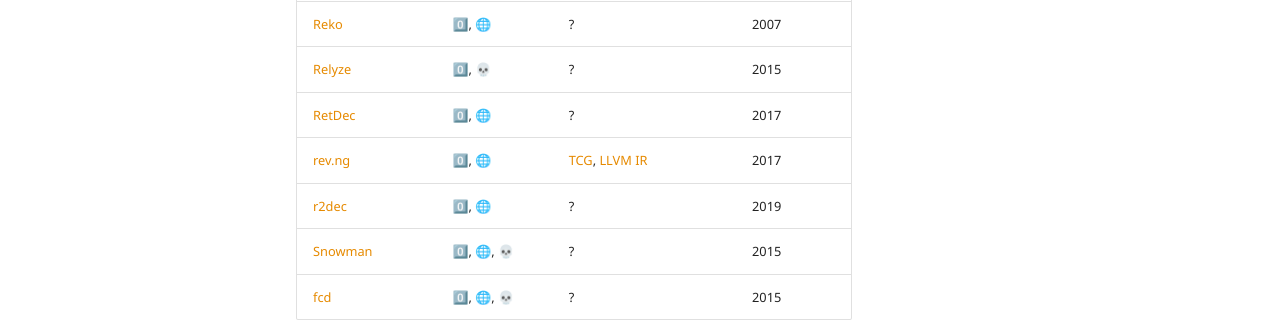
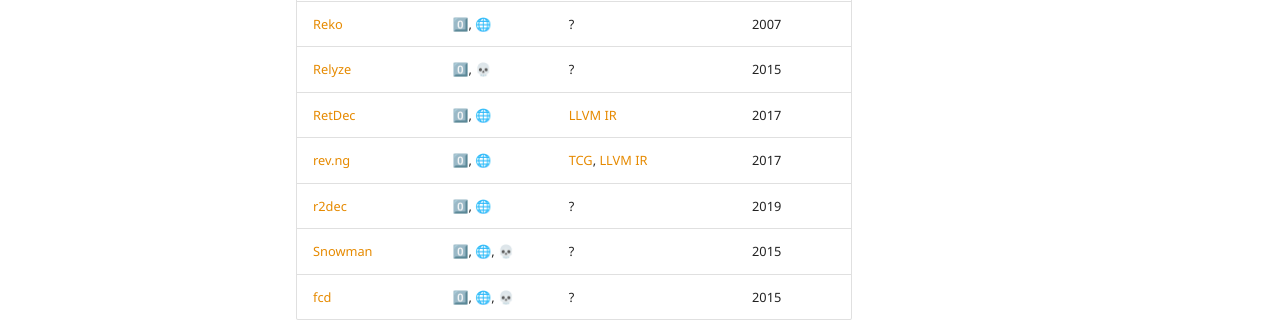
Before and after one commit to mahaloz/decompilation-wiki, an MkDocs documentation site: the page built from docs/decompilers/directory.md, in a window 1280 px wide and 900 px high, scrolled down 698 px. Shown: the part 475-797 px from the top of the window. Built offline with MkDocs 1.6.1 and Material for MkDocs 9.7.7, drawn with Linux system fonts in a browser that asks for light colours; comment, search, counter and statistics services are not loaded.

Commit message:
Update directory.md (#25)

```diff
--- a/docs/decompilers/directory.md
+++ b/docs/decompilers/directory.md
@@ -28,7 +28,7 @@
 | [REC Studio](https://www.backerstreet.com/rec/recdload.htm) | 0️⃣, 💀 | ? | 1997 |
 | [Reko](https://github.com/uxmal/reko) | 0️⃣, 🌐 | ? | 2007 |
 | [Relyze](https://www.relyze.com/) | 0️⃣, 💀 | ? | 2015 |
-| [RetDec](https://github.com/avast/retdec) | 0️⃣, 🌐 | ? | 2017 |
+| [RetDec](https://github.com/avast/retdec) | 0️⃣, 🌐 | [LLVM IR](https://llvm.org/docs/LangRef.html) | 2017 |
 | [rev.ng](https://rev.ng/) | 0️⃣, 🌐 | [TCG](https://www.qemu.org/docs/master/devel/tcg-ops.html), [LLVM IR](https://llvm.org/docs/LangRef.html) | 2017 |
 | [r2dec](https://github.com/wargio/r2dec-js) | 0️⃣, 🌐 | ? | 2019 |
 | [Snowman](https://github.com/x64dbg/snowman) | 0️⃣, 🌐, 💀 | ? | 2015 |
```
